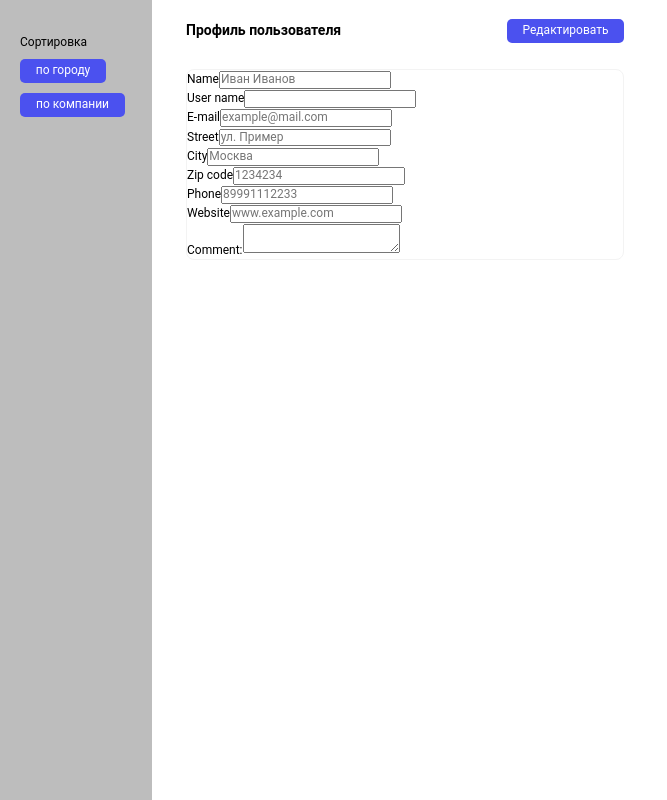
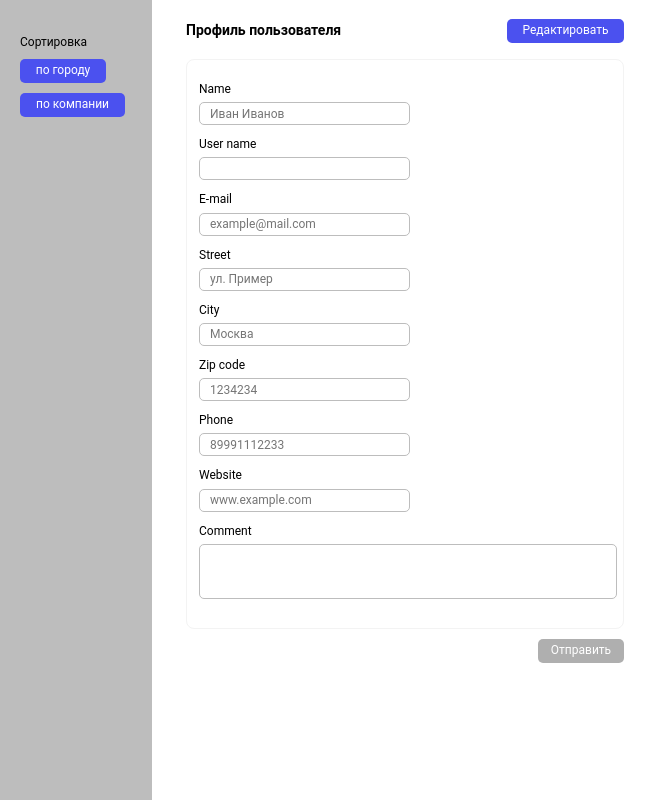
Before and after one commit to myr-irina/roox-solutions-test, a React (Create React App) app: page /profile in a window 1280 px wide. Shown: the top 800 px of the page, without its empty margins (0-667 px from the left). Built offline with nearby package versions, Linux system fonts and the light colour scheme.

Commit message:
finished with Userprofile

```diff
--- a/src/components/SortPanel.jsx
+++ b/src/components/SortPanel.jsx
@@ -4,8 +4,18 @@ function SortPanel() {
 	return (
 		<article className='sortpanel'>
 			<p className='sortpanel__header'>Сортировка</p>
-			<button type='button' className="sortpanel__button-sort-city">по городу</button>
-			<button type='button' className="sortpanel__button-sort-company">по компании</button>
+			<ul>
+				<li>
+					<button type='button' className='sortpanel__button-sort-city'>
+						по городу
+					</button>
+				</li>
+				<li>
+					<button type='button' className='sortpanel__button-sort-company'>
+						по компании
+					</button>
+				</li>
+			</ul>
 		</article>
 	);
 }
--- a/src/components/UserProfile.jsx
+++ b/src/components/UserProfile.jsx
@@ -8,8 +8,8 @@ function UserProfile() {
 			<SortPanel />
 			<div className='container'>
 				<ProfileHeader />
-				<section className='user-profile'>
-					<form>
+				<section className="user-profile" >
+					<form className='user-profile__form' autoComplete="off">
 						<ul className='user-profile__list'>
 							<li className="user-profile__item">
 								<label for='name'>Name</label>
@@ -91,11 +91,12 @@ function UserProfile() {
 							</li>
 
 							<li className="user-profile__item">
-								<label for='msg'>Comment:</label>
+								<label for='msg'>Comment</label>
 								<textarea id='msg' name='user_message' />
 							</li>
 						</ul>
 					</form>
+					<button type='submit'>Отправить</button>
 				</section>
 			</div>
 		</>
--- a/src/scss/_config.scss
+++ b/src/scss/_config.scss
@@ -16,7 +16,7 @@ $green-color: #52CF4F;
     border: none;
     border-radius: 5px;
     color: #FFFFFF;
-    margin-bottom: 10px;
+    // margin-bottom: 10px;
     cursor: pointer;
 
     background-color: $background-color;
--- a/src/scss/components/_sortpanel.scss
+++ b/src/scss/components/_sortpanel.scss
@@ -17,4 +17,12 @@
     &__button-sort-company {
         @include buttonStyle($blue-color, 105px)
     }
+
+    ul {
+        list-style: none;
+    }
+
+    li {
+        margin-bottom: 10px;
+    }
 }
--- a/src/scss/components/_userProfile.scss
+++ b/src/scss/components/_userProfile.scss
@@ -1,12 +1,60 @@
 .user-profile {
+    display: flex;
+    flex-direction: column;
     margin-top: 16px;
-    border: 1px solid $light-grey-color;
-    width: 100%;
-    border-radius: 8px;
+
+    &__form {
+        padding: 20px 6px 19px 12px;
+        border: 1px solid $light-grey-color;
+        width: 100%;
+        border-radius: 8px;
+        margin-bottom: 10px;
+    }
 
     &__list {
         display: flex;
         flex-direction: column;
         list-style-type: none;
     }
+
+    &__item {
+        display: flex;
+        flex-direction: column;
+        margin-bottom: 10px;
+
+        input {
+            outline: none;
+            max-width: 211px;
+            height: 23px;
+            border: 1px solid $dark-grey-color;
+            border-radius: 5px;
+            padding: 5px 10px;
+        }
+
+        input.placeholder {
+            color: rgba(0, 0, 0, 0.3);
+        }
+
+        input:invalid {
+            border: 1px solid #D91313;
+        }
+
+        label {
+            margin: 0 0 3px 0;
+        }
+
+        textarea {
+            border: 1px solid $dark-grey-color;
+            border-radius: 5px;
+            height: 55px;
+            padding: 5px 10px;
+            outline: none;
+            resize: none;
+        }
+    }
+
+    button {
+        @include buttonStyle($dark-grey-color-btn, 86px);
+        align-self: flex-end;
+    }
 }
```
